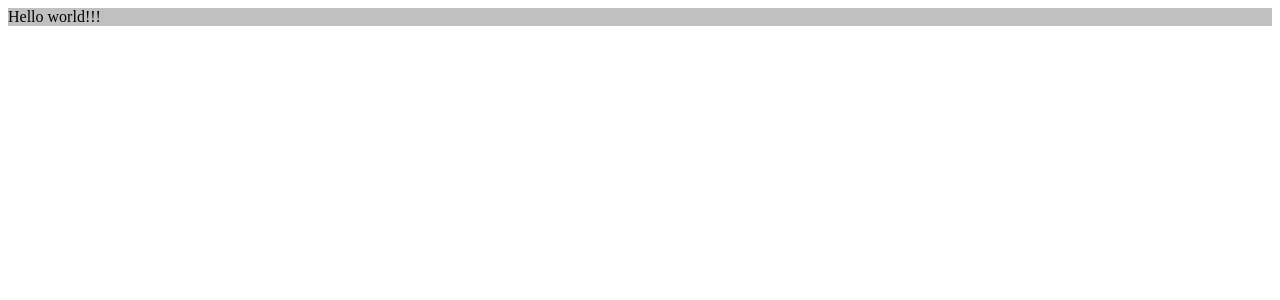
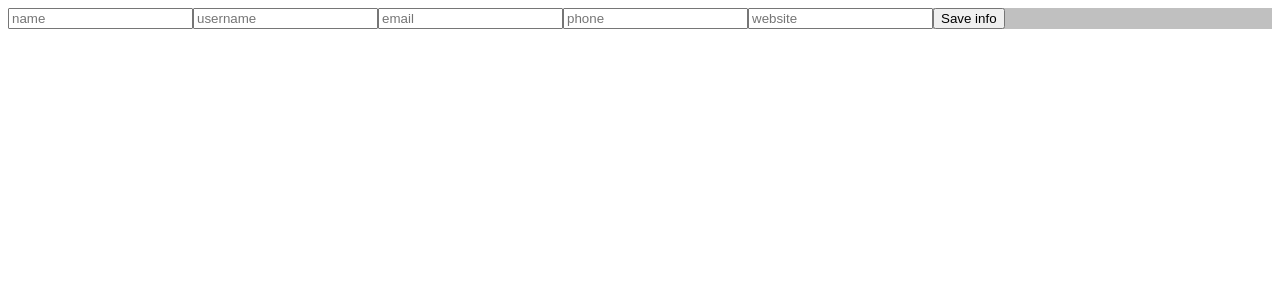
Before and after one commit to Oleh3131/react-june-2022, a React (Create React App) app: page / in a window 1280 px wide. Shown: the top 300 px of the page. Built offline with nearby package versions, Linux system fonts and the light colour scheme.

Commit message:
homework 3 info

```diff
--- a/package.json
+++ b/package.json
@@ -9,7 +9,9 @@
     "react": "^18.2.0",
     "react-dom": "^18.2.0",
     "react-scripts": "5.0.1",
-    "web-vitals": "^2.1.4"
+    "web-vitals": "^2.1.4",
+    "axios": "^0.27.2",
+    "react-hook-form": "^7.36.0"
   },
   "scripts": {
     "start": "react-scripts start",
--- a/src/App.js
+++ b/src/App.js
@@ -1,9 +1,10 @@
 import './App.css';
+import FormComponent from "./components/FormComponent/FormComponent";
 
 function App() {
     return (
         <div className="App">
-            Hello world!!!
+            <FormComponent/>
         </div>
     );
 }
--- /dev/null
+++ b/src/components/FormComponent/FormComponent.js
@@ -0,0 +1,29 @@
+import React from 'react';
+import {useForm} from "react-hook-form";
+
+import style from './FormComponent.module.css'
+
+
+const FormComponent = () => {
+
+    const {register,handleSubmit,reset,formState:{errors,isValid},setValue} = useForm();
+
+    function submit(user) {
+
+        console.log(user);
+
+    }
+
+    return (
+        <form onSubmit={handleSubmit(submit)}>
+            <input type="text" placeholder={'name'} {...register('name')}/>
+            <input type="text" placeholder={'username'} {...register('username')}/>
+            <input type="text" placeholder={'email'} {...register('email')}/>
+            <input type="text" placeholder={'phone'} {...register('phone',{valueAsNumber:true})}/>
+            <input type="text" placeholder={'website'} {...register('website')}/>
+            <button>Save info</button>
+        </form>
+    );
+};
+
+export default FormComponent;
--- /dev/null
+++ b/src/configs/index.js
@@ -0,0 +1 @@
+export * from './urls'
--- /dev/null
+++ b/src/services/index.js
@@ -0,0 +1,2 @@
+export * from './axios.service'
+export * from './user.servise'
```
Also changed, not shown: src/configs/urls.js (added, +13 -0 lines), src/services/axios.service.js (added, +9 -0 lines), src/services/user.servise.js (added, +14 -0 lines), src/components/FormComponent/FormComponent.module.css (added).
